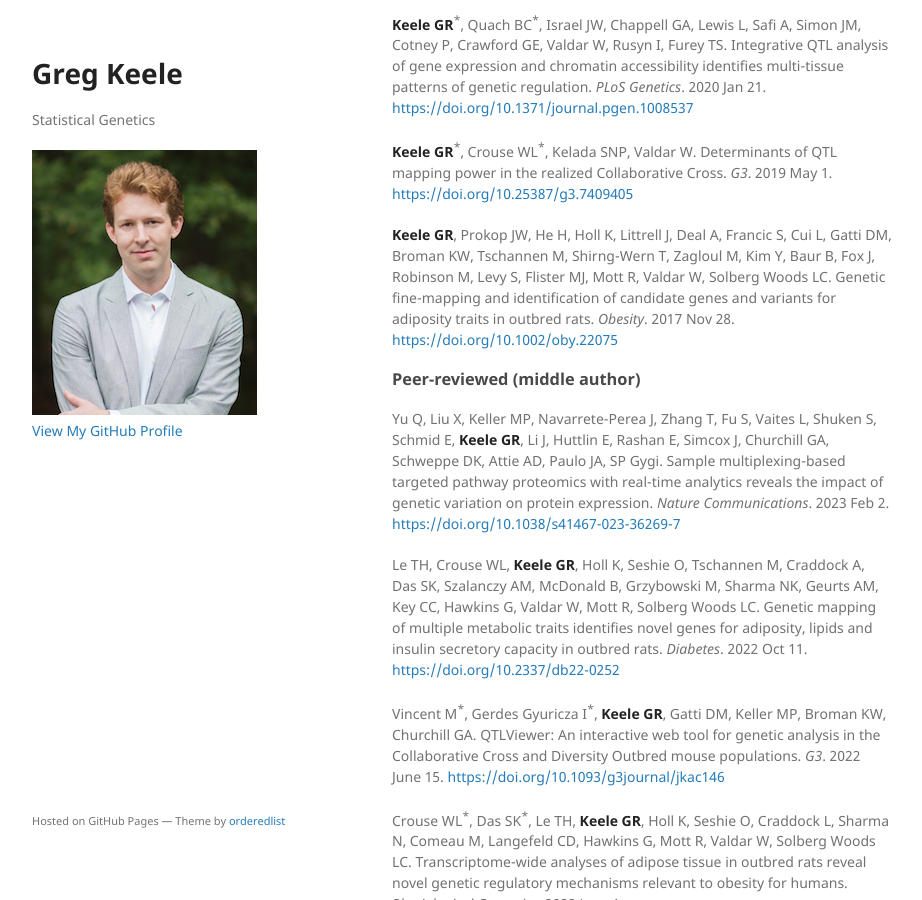
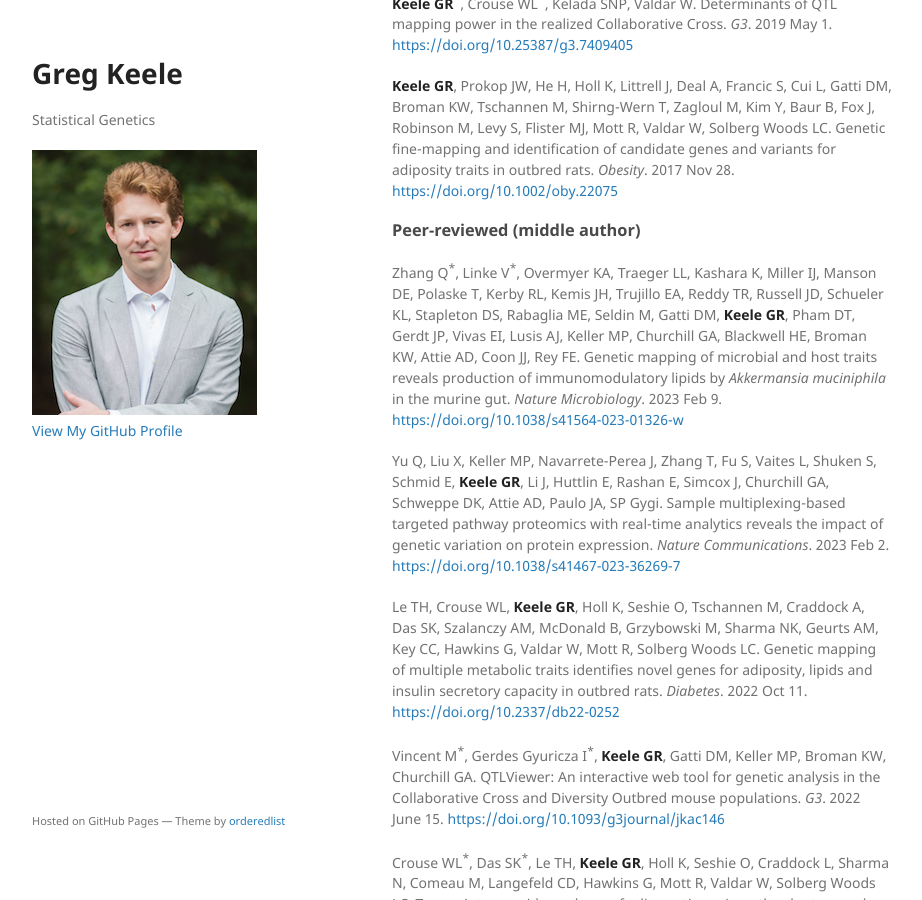
Before and after one commit to gkeele/gkeele.github.io, a Jekyll site: the page built from publications.md, in a window 1280 px wide and 900 px high, scrolled down 1474 px. Shown: the whole window, without its empty margins (178-1100 px from the left). Built offline with Jekyll 4.4.1, drawn with Linux system fonts in a browser that asks for light colours; our own code applies the rules of GitHub Pages for plain Markdown files; some of the changed text lies outside the part shown.

Commit message:
Add updated pdfs and pngs

```diff
--- a/publications.md
+++ b/publications.md
@@ -40,6 +38,8 @@ Lerner AM<sup>\*</sup>, Hepperla AJ<sup>\*</sup>, **Keele GR**<sup>\*</sup>, Mer
 **Keele GR**, Prokop JW, He H, Holl K, Littrell J, Deal A, Francic S, Cui L, Gatti DM, Broman KW, Tschannen M, Shirng-Wern T, Zagloul M, Kim Y, Baur B, Fox J, Robinson M, Levy S, Flister MJ, Mott R, Valdar W, Solberg Woods LC. Genetic fine-mapping and identification of candidate genes and variants for adiposity traits in outbred rats. *Obesity*. 2017 Nov 28. [https://doi.org/10.1002/oby.22075](https://onlinelibrary.wiley.com/doi/full/10.1002/oby.22075)
 
 ### Peer-reviewed (middle author)
+
+Zhang Q<sup>\*</sup>, Linke V<sup>\*</sup>, Overmyer KA, Traeger LL, Kashara K, Miller IJ, Manson DE, Polaske T, Kerby RL, Kemis JH, Trujillo EA, Reddy TR, Russell JD, Schueler KL, Stapleton DS, Rabaglia ME, Seldin M, Gatti DM, **Keele GR**, Pham DT, Gerdt JP, Vivas EI, Lusis AJ, Keller MP, Churchill GA, Blackwell HE, Broman KW, Attie AD, Coon JJ, Rey FE. Genetic mapping of microbial and host traits reveals production of immunomodulatory lipids by *Akkermansia muciniphila* in the murine gut. *Nature Microbiology*. 2023 Feb 9. [https://doi.org/10.1038/s41564-023-01326-w](https://doi.org/10.1038/s41564-023-01326-w)
 
 Yu Q, Liu X, Keller MP, Navarrete-Perea J, Zhang T, Fu S, Vaites L, Shuken S, Schmid E, **Keele GR**, Li J, Huttlin E, Rashan E, Simcox J, Churchill GA, Schweppe DK, Attie AD, Paulo JA, SP Gygi. Sample multiplexing-based targeted pathway proteomics with real-time analytics reveals the impact of genetic variation on protein expression. *Nature Communications*. 2023 Feb 2. [https://doi.org/10.1038/s41467-023-36269-7](https://doi.org/10.1038/s41467-023-36269-7)
 
```
Also changed, not shown: other parts of publications.md (+0 -2 lines).
